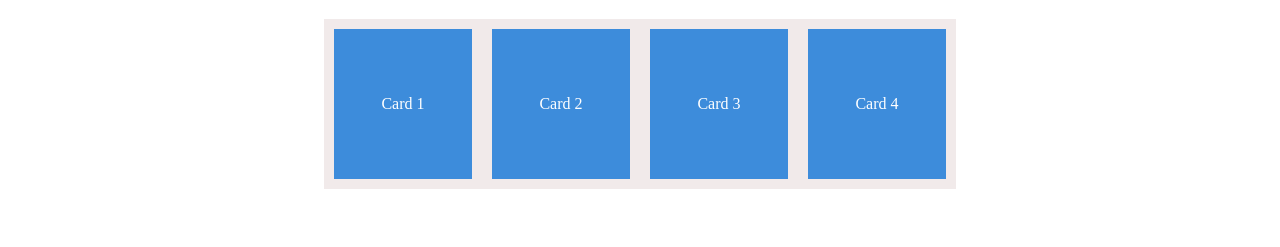
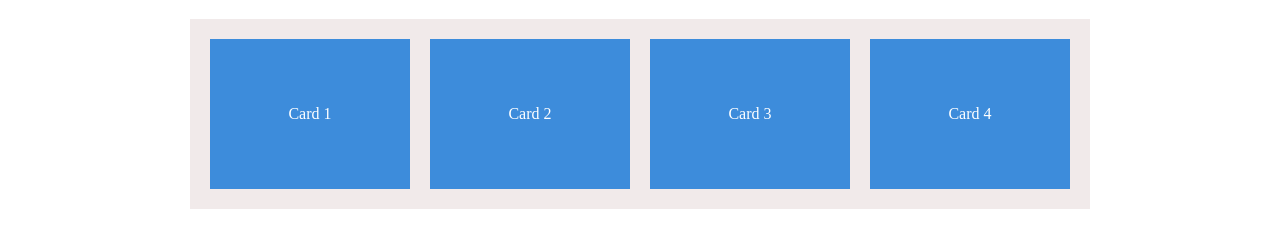
Before and after one commit to Amr69130/training1, a plain HTML site: page index.html in a window 1280 px wide. Shown: the part 61-308 px from the top of the page. Drawn offline with Linux system fonts and the light colour scheme.

Commit message:
correction padding

```diff
--- a/style.css
+++ b/style.css
@@ -2,7 +2,8 @@ body {
   /* margin: 0;
   padding: 0; */
   .container {
-    width: 50%;
+    width: 880px;
+    padding: 10px;
     margin: 0 auto;
     background-color: rgb(241, 234, 234);
     display: flex;
```
